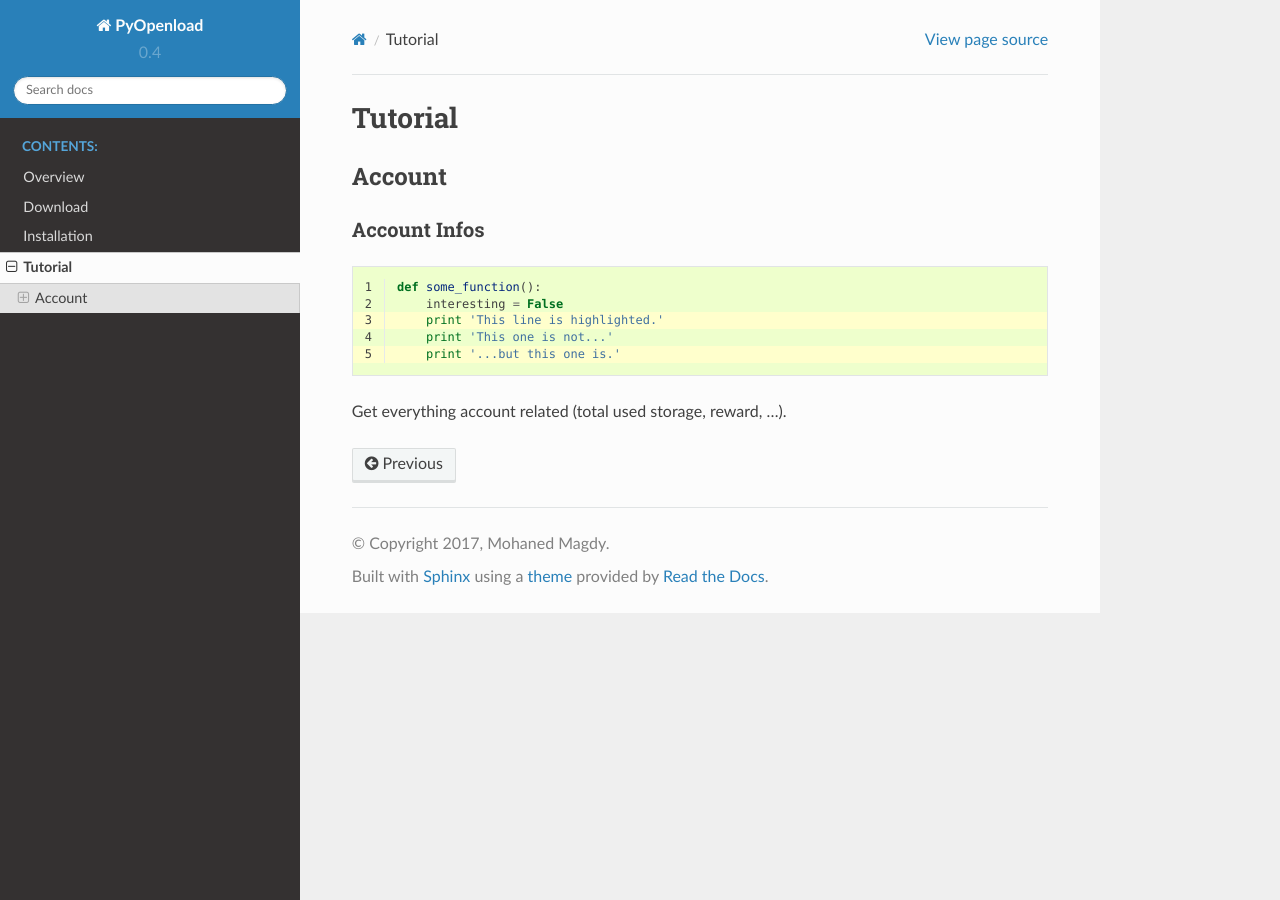
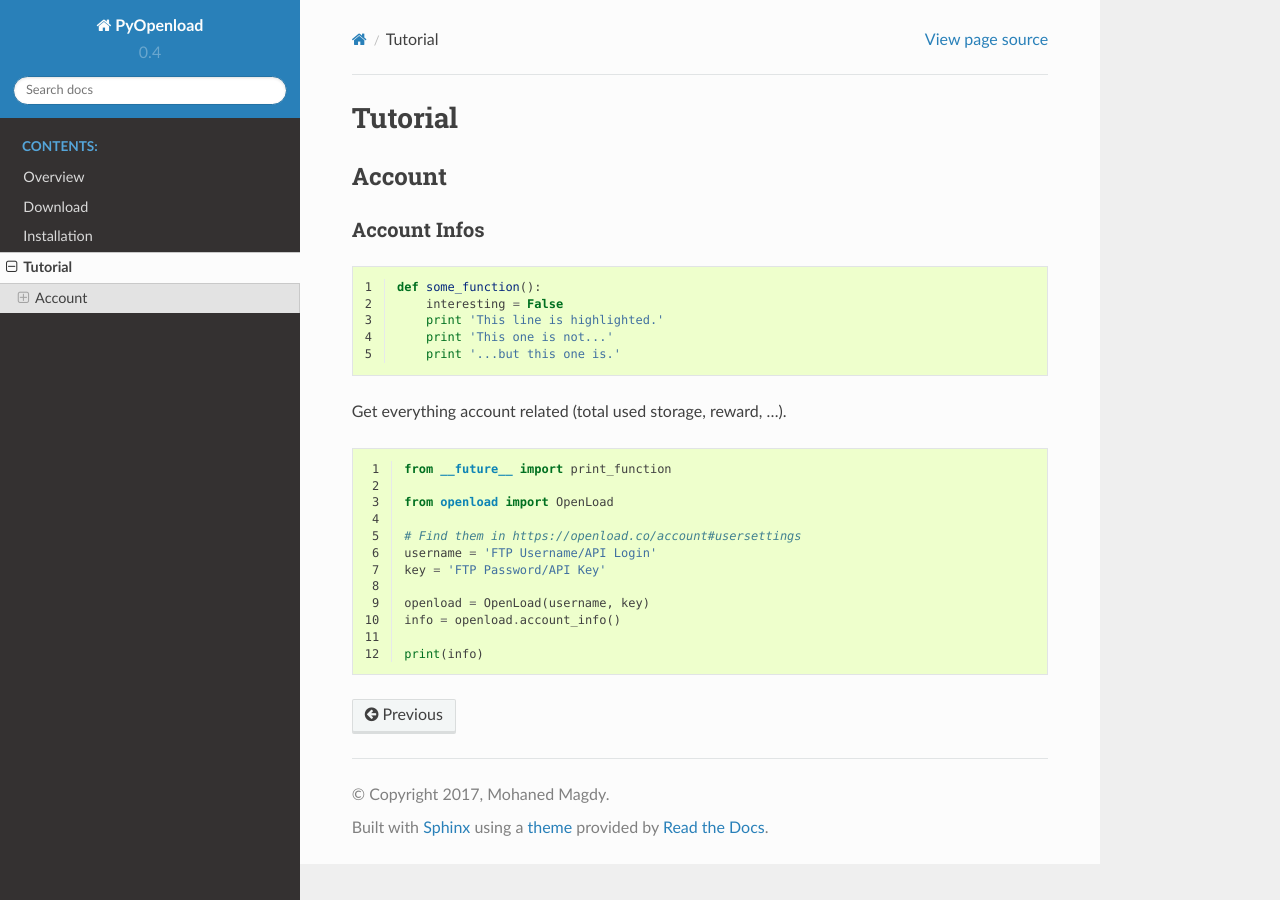
Before and after one commit to mohan3d/PyOpenload, a Sphinx documentation site: the page built from docs/tutorial.rst, in a window 1280 px wide. Built offline with Sphinx 7.4.7 and the Read the Docs theme 2.0.0, drawn with Linux system fonts in a browser that asks for light colours; part of the change alters nothing that is shown.

```diff
--- a/docs/tutorial.rst
+++ b/docs/tutorial.rst
@@ -10,7 +10,6 @@ Account Infos
 
 .. code-block:: python
    :linenos:
-   :emphasize-lines: 3,5
 
    def some_function():
        interesting = False
@@ -22,6 +21,7 @@ Get everything account related (total used storage, reward, ...).
 
 .. code-block:: python
    :linenos:
+
    from __future__ import print_function
 
    from openload import OpenLoad
```
